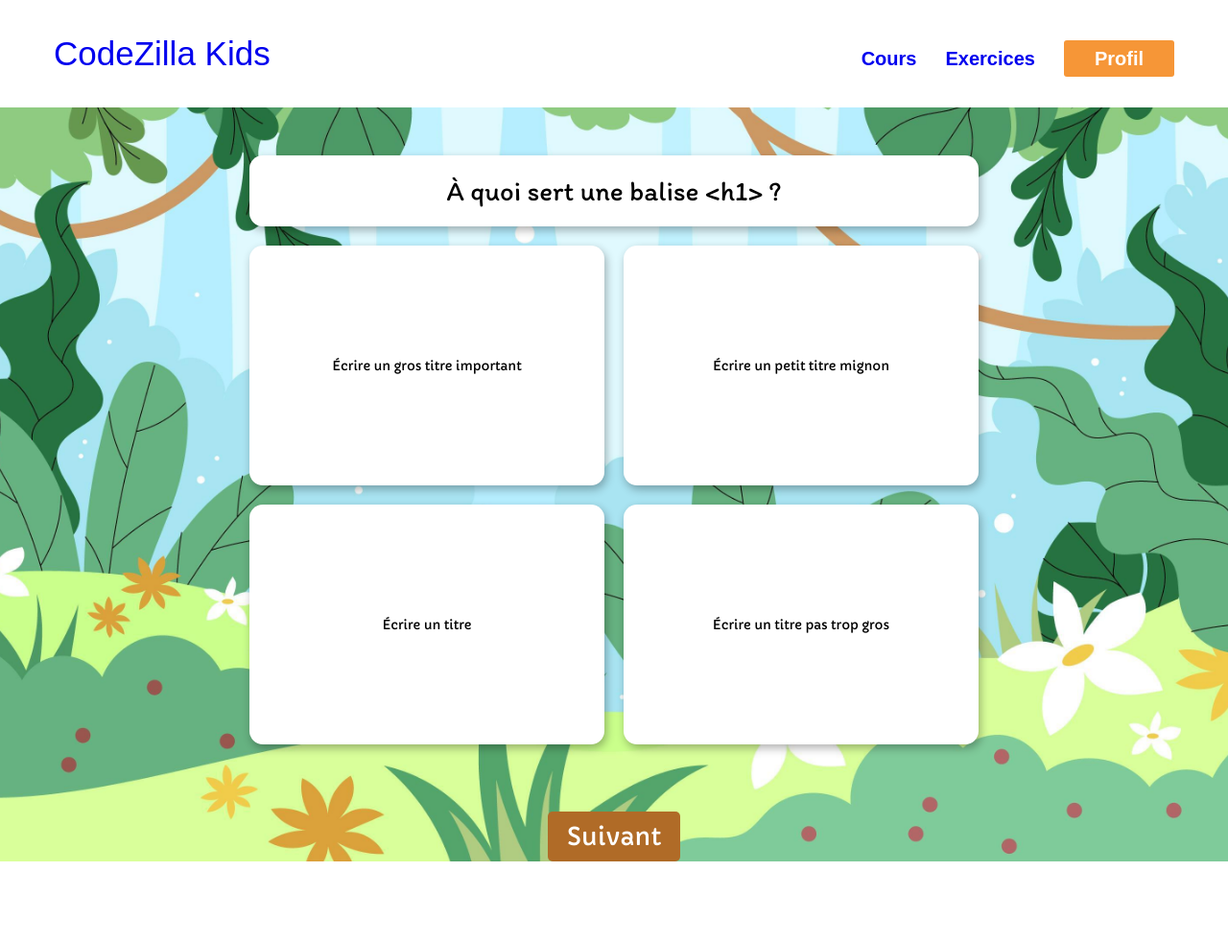
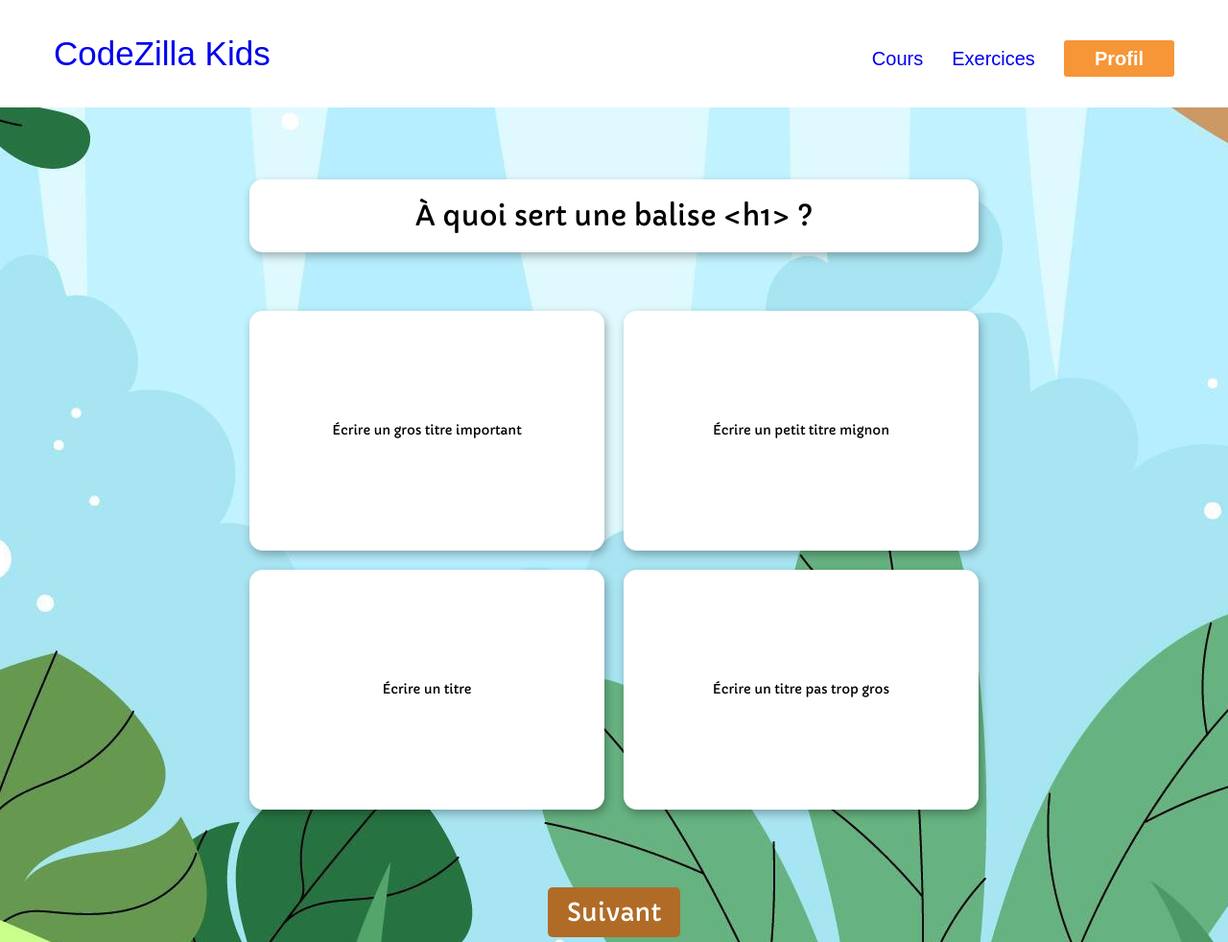
Before and after one commit to adatechschool/projet-quiz-codezilla-s-girls, a plain HTML site: page index.html in a window 1280 px wide. Shown: the whole page at 96% size. Before the commit the page ends 898 px from the top, so only its background shows below. Drawn offline with Linux system fonts and the light colour scheme; a web font is replaced by a local one.

Commit message:
copie css

```diff
--- a/style.css
+++ b/style.css
@@ -9,7 +9,7 @@
 .wrapper {
     display: grid;
     place-items: center;
-   /* height: 100vh; le conteneur s'ajuste en fonction du contenu */
+    height: 100vh; /*le conteneur s'ajuste en fonction du contenu */
 }
 a, ul{
     text-decoration: none;
@@ -17,9 +17,8 @@ a, ul{
 }
 body {
     font-size: 1.8rem;
-    font-family: BalooBhai, sans-serif;
+    font-family: Capriola, sans-serif;
     background: url(images/background.jpg) center no-repeat;
-    background-size: cover;
 }
 
 /*HEADER*/
@@ -32,7 +31,7 @@ body {
 	right: 0;
     top: 0;
 	margin: auto;*/
-    margin-bottom: 30px;
+    margin-bottom: 70px;
     width: 100%;
     height: 100px;
     background-color: #ffffff;
@@ -47,8 +46,6 @@ body {
 }
 .navbar{
     display: flex;
-    font-family: BalooBhai, sans-serif;
-    font-weight: 800;
     /*align-items: center;
     position: relative;*/
 }
@@ -80,10 +77,9 @@ margin-bottom: 40px;
     background-color: #ffffff;
     border-radius: 14px;
     padding: 20px;
-    font-family: Itim, sans-serif;
+    font-family: Capriola, sans-serif;
     width: 760px;
-    margin-top: 20px;
-    margin-bottom: 20px;
+    margin-bottom: 50px;
     text-align: center;
     box-shadow: 2px 4px 10px rgba(0, 0, 0, 0.3);
 }
```
Also changed, not shown: 1 other file.
